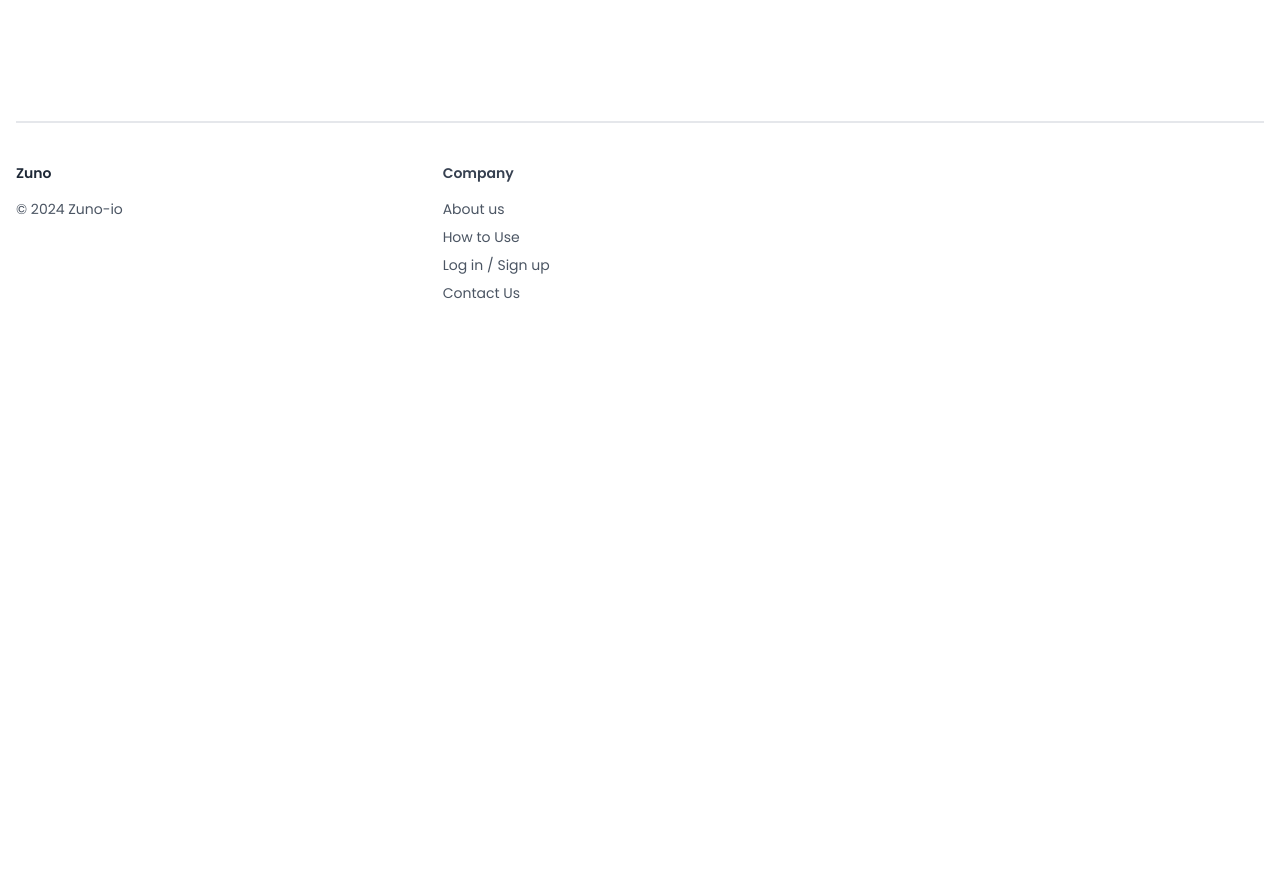
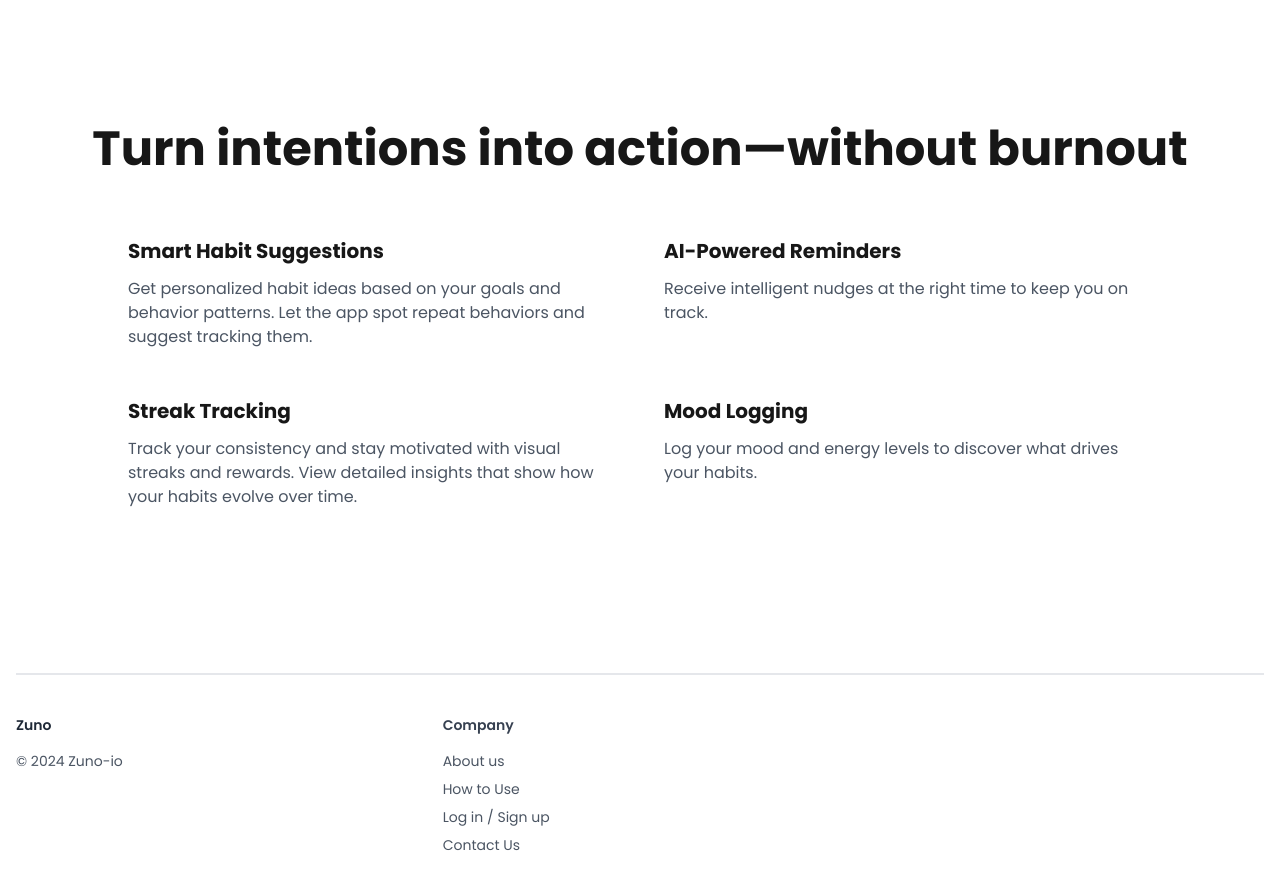
Before and after one commit to gyimadu/habit-tracker, a Next.js app: page / in a window 1280 px wide. Shown: the part 920-1809 px from the top of the page. Before the commit the page ends 1287 px from the top, so only its background shows below. Built offline with nearby package versions, Linux system fonts and the light colour scheme.

Commit message:
added features section

```diff
--- a/src/app/page.tsx
+++ b/src/app/page.tsx
@@ -126,6 +126,43 @@ export default function Home() {
             </div>
           ))}
         </div>
+
+        {/* Features Section */}
+        <div className="mt-32 mb-20 px-4 md:px-0">
+          <h2 className="text-4xl md:text-5xl font-bold text-center mb-16">
+            Turn intentions into action—without burnout
+          </h2>
+
+          <div className="grid grid-cols-1 md:grid-cols-2 gap-12 max-w-5xl mx-auto">
+            <div className="space-y-3">
+              <h3 className="text-xl font-bold">Smart Habit Suggestions</h3>
+              <p className="text-gray-600">
+                Get personalized habit ideas based on your goals and behavior patterns. Let the app spot repeat behaviors and suggest tracking them.
+              </p>
+            </div>
+
+            <div className="space-y-3">
+              <h3 className="text-xl font-bold">AI-Powered Reminders</h3>
+              <p className="text-gray-600">
+                Receive intelligent nudges at the right time to keep you on track.
+              </p>
+            </div>
+
+            <div className="space-y-3">
+              <h3 className="text-xl font-bold">Streak Tracking</h3>
+              <p className="text-gray-600">
+                Track your consistency and stay motivated with visual streaks and rewards. View detailed insights that show how your habits evolve over time.
+              </p>
+            </div>
+
+            <div className="space-y-3">
+              <h3 className="text-xl font-bold">Mood Logging</h3>
+              <p className="text-gray-600">
+                Log your mood and energy levels to discover what drives your habits.
+              </p>
+            </div>
+          </div>
+        </div>
       </main>
 
       <Footer />
```
